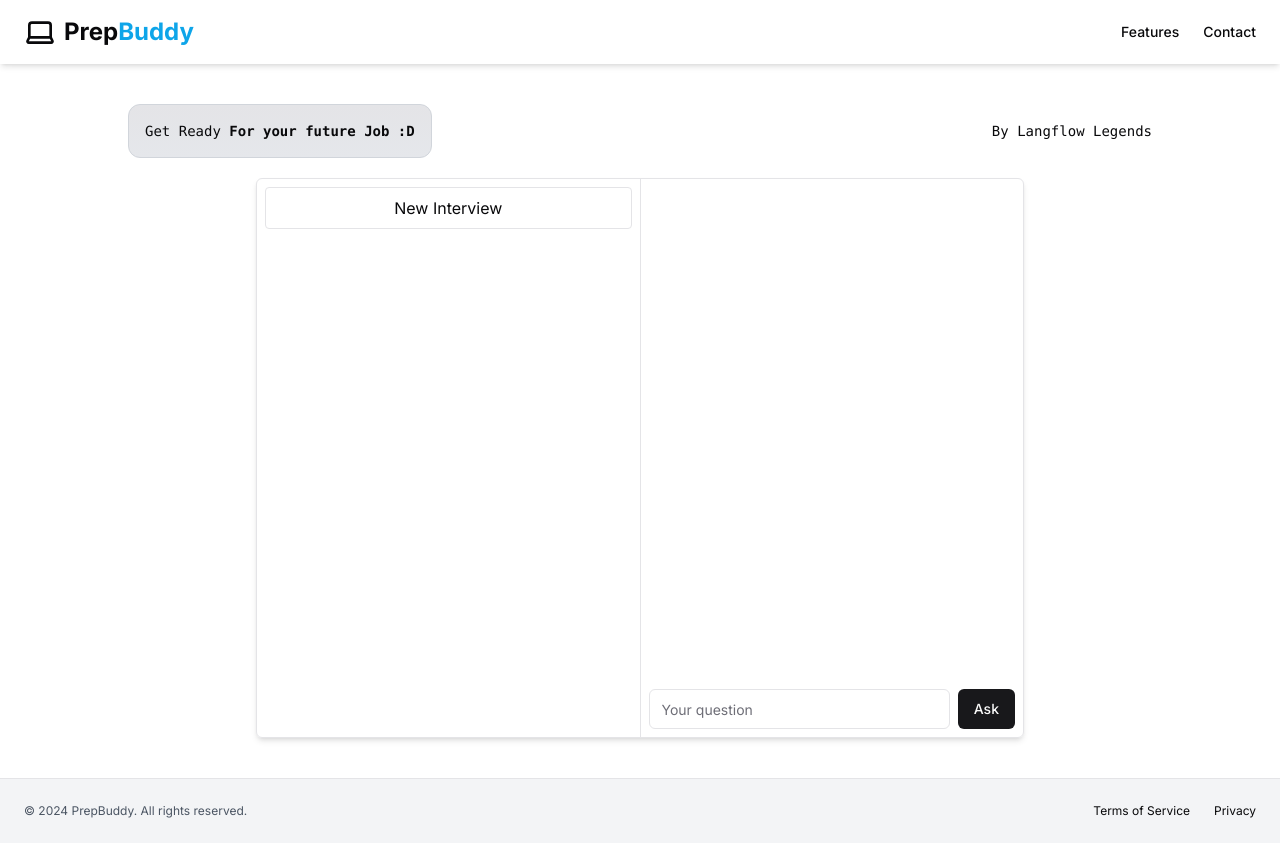
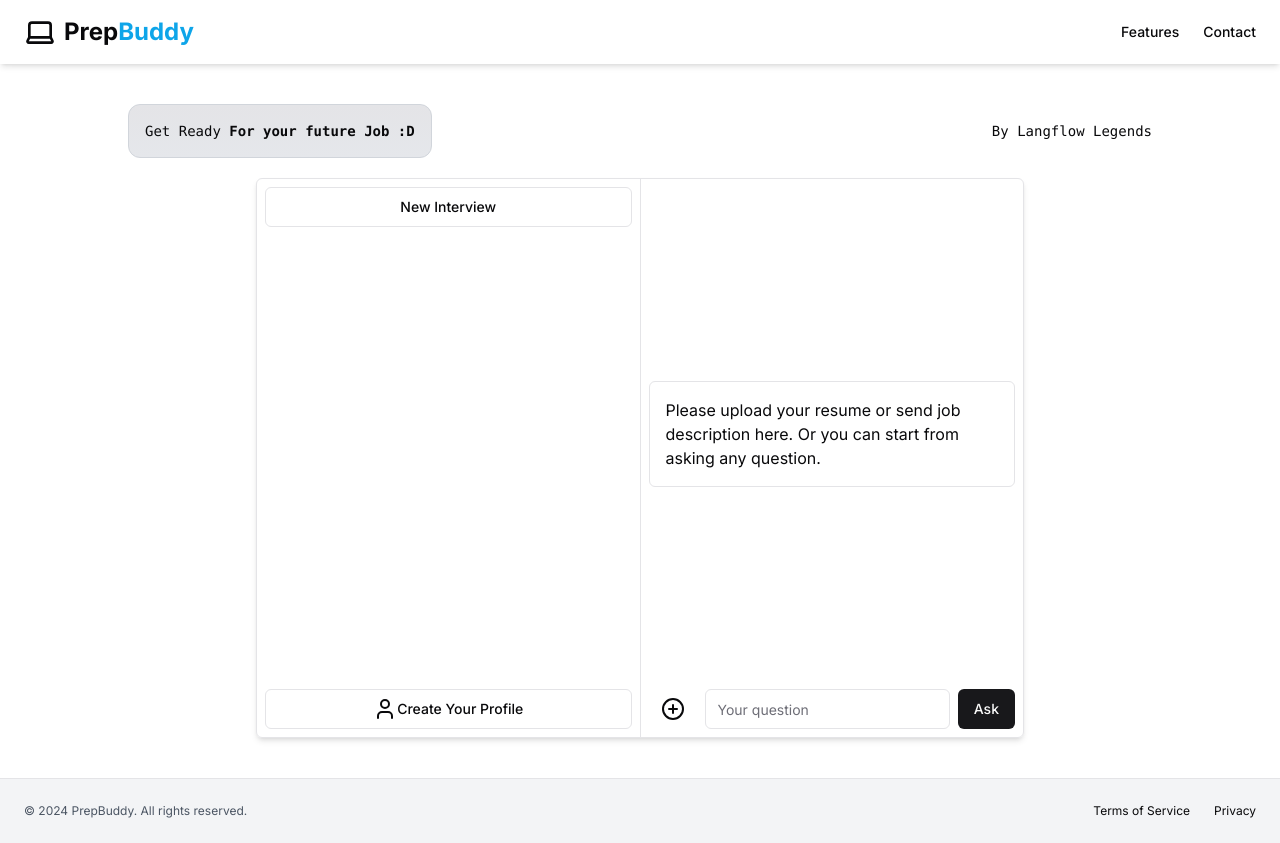
Before and after one commit to insoftai/insoft-prepbuddy, a Next.js app: page /chat in a window 1280 px wide. Built offline with nearby package versions, Linux system fonts and the light colour scheme.

Commit message:
feat: added profile

```diff
--- a/app/chat/page.tsx
+++ b/app/chat/page.tsx
@@ -1,4 +1,6 @@
-import React from "react";
+"use client";
+
+import React, { useState } from "react";
 import {
   ResizableHandle,
   ResizablePanel,
@@ -6,8 +8,10 @@ import {
 } from "@/components/ui/resizable";
 import { Button } from "@/components/ui/button";
 import { Input } from "@/components/ui/input";
+import { PlusCircleIcon, UserIcon } from "lucide-react";
 
 export default function Page() {
+  const [messages, setMessages] = useState<string[]>([]);
   return (
     <main className="flex flex-col items-center py-10">
       <div className="z-10 w-full max-w-5xl items-center justify-between font-mono text-sm lg:flex">
@@ -29,16 +33,29 @@ export default function Page() {
       <div className="mt-5">
         <div className="w-[60vw] h-[70vh] border rounded-md shadow-md">
           <ResizablePanelGroup direction="horizontal">
-            <ResizablePanel className="p-2">
-              <div className="border py-2 px-4 text-center rounded-sm hover:cursor-pointer">
-                New Interview
+            <ResizablePanel className="p-2 flex flex-col justify-between">
+              <Button variant="outline">New Interview</Button>
+
+              <div className="max-h-10">
+                <Button className="w-full" variant="outline">
+                  <UserIcon />
+                  <span>Create Your Profile</span>
+                </Button>
               </div>
             </ResizablePanel>
             <ResizableHandle />
-            <ResizablePanel className="flex flex-col justify-between p-2">
-              <div></div>
+            <ResizablePanel className="flex flex-col justify-between p-2 gap-y-2">
+              <div className="flex flex-col flex-grow justify-center items-center">
+                <div className="border rounded-md p-4">
+                  Please upload your resume or send job description here. Or you
+                  can start from asking any question.
+                </div>
+              </div>
 
               <div className="flex w-full items-center space-x-2">
+                <Button variant="ghost" size="sm">
+                  <PlusCircleIcon />
+                </Button>
                 <Input type="text" placeholder="Your question" />
                 <Button type="submit">Ask</Button>
               </div>
--- /dev/null
+++ b/components/Message.tsx
@@ -0,0 +1,15 @@
+import { BotIcon } from "lucide-react";
+
+type MessageProps = {
+  message: string;
+  owner: "user" | "bot";
+};
+export const Message = ({ message, owner }: MessageProps) => {
+  return (
+    <div className="flex gap-x-2">
+      {owner === "user" ? <></> : <BotIcon />}
+
+      <p>{message}</p>
+    </div>
+  );
+};
--- /dev/null
+++ b/components/ui/card.tsx
@@ -0,0 +1,79 @@
+import * as React from "react"
+
+import { cn } from "@/lib/utils"
+
+const Card = React.forwardRef<
+  HTMLDivElement,
+  React.HTMLAttributes<HTMLDivElement>
+>(({ className, ...props }, ref) => (
+  <div
+    ref={ref}
+    className={cn(
+      "rounded-lg border bg-card text-card-foreground shadow-sm",
+      className
+    )}
+    {...props}
+  />
+))
+Card.displayName = "Card"
+
+const CardHeader = React.forwardRef<
+  HTMLDivElement,
+  React.HTMLAttributes<HTMLDivElement>
+>(({ className, ...props }, ref) => (
+  <div
+    ref={ref}
+    className={cn("flex flex-col space-y-1.5 p-6", className)}
+    {...props}
+  />
+))
+CardHeader.displayName = "CardHeader"
+
+const CardTitle = React.forwardRef<
+  HTMLParagraphElement,
+  React.HTMLAttributes<HTMLHeadingElement>
+>(({ className, ...props }, ref) => (
+  <h3
+    ref={ref}
+    className={cn(
+      "text-2xl font-semibold leading-none tracking-tight",
+      className
+    )}
+    {...props}
+  />
+))
+CardTitle.displayName = "CardTitle"
+
+const CardDescription = React.forwardRef<
+  HTMLParagraphElement,
+  React.HTMLAttributes<HTMLParagraphElement>
+>(({ className, ...props }, ref) => (
+  <p
+    ref={ref}
+    className={cn("text-sm text-muted-foreground", className)}
+    {...props}
+  />
+))
+CardDescription.displayName = "CardDescription"
+
+const CardContent = React.forwardRef<
+  HTMLDivElement,
+  React.HTMLAttributes<HTMLDivElement>
+>(({ className, ...props }, ref) => (
+  <div ref={ref} className={cn("p-6 pt-0", className)} {...props} />
+))
+CardContent.displayName = "CardContent"
+
+const CardFooter = React.forwardRef<
+  HTMLDivElement,
+  React.HTMLAttributes<HTMLDivElement>
+>(({ className, ...props }, ref) => (
+  <div
+    ref={ref}
+    className={cn("flex items-center p-6 pt-0", className)}
+    {...props}
+  />
+))
+CardFooter.displayName = "CardFooter"
+
+export { Card, CardHeader, CardFooter, CardTitle, CardDescription, CardContent }
```
Also changed, not shown: 1 other file (tests, documents, lock files or other folders).
